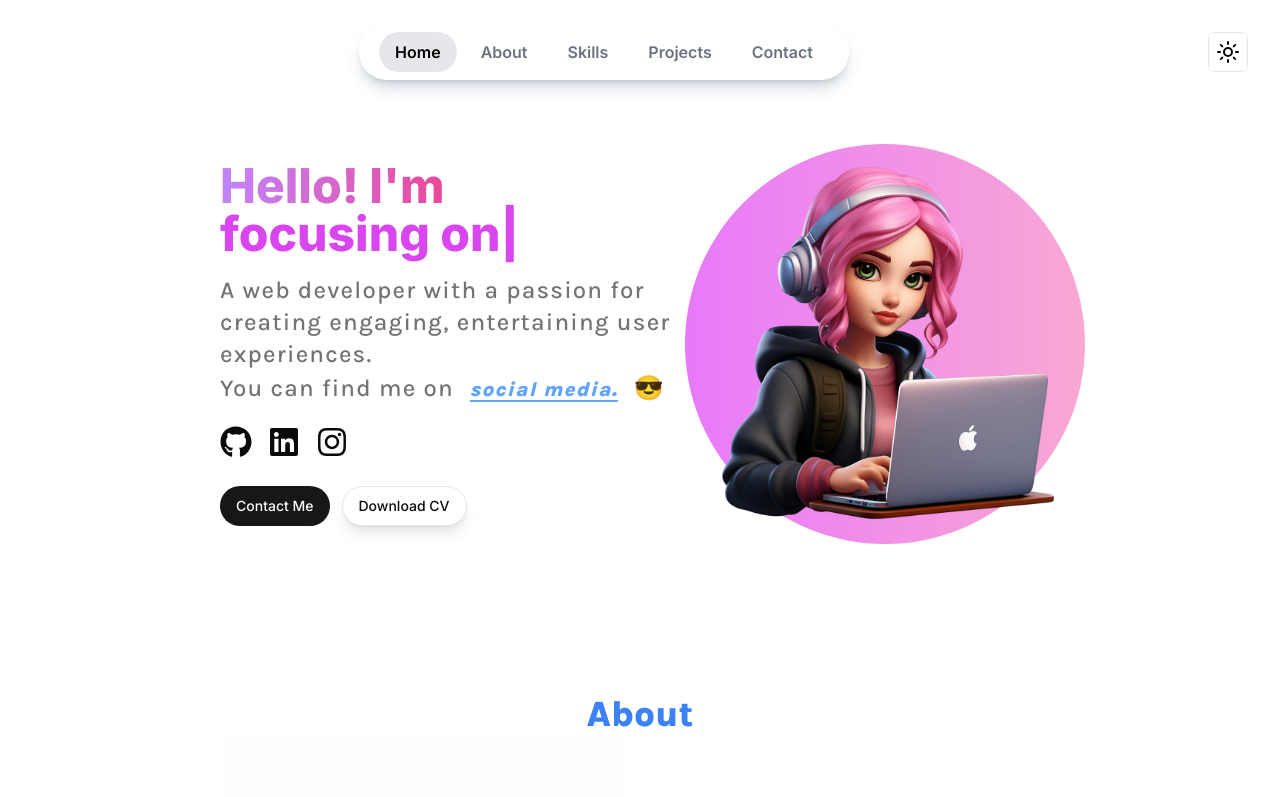
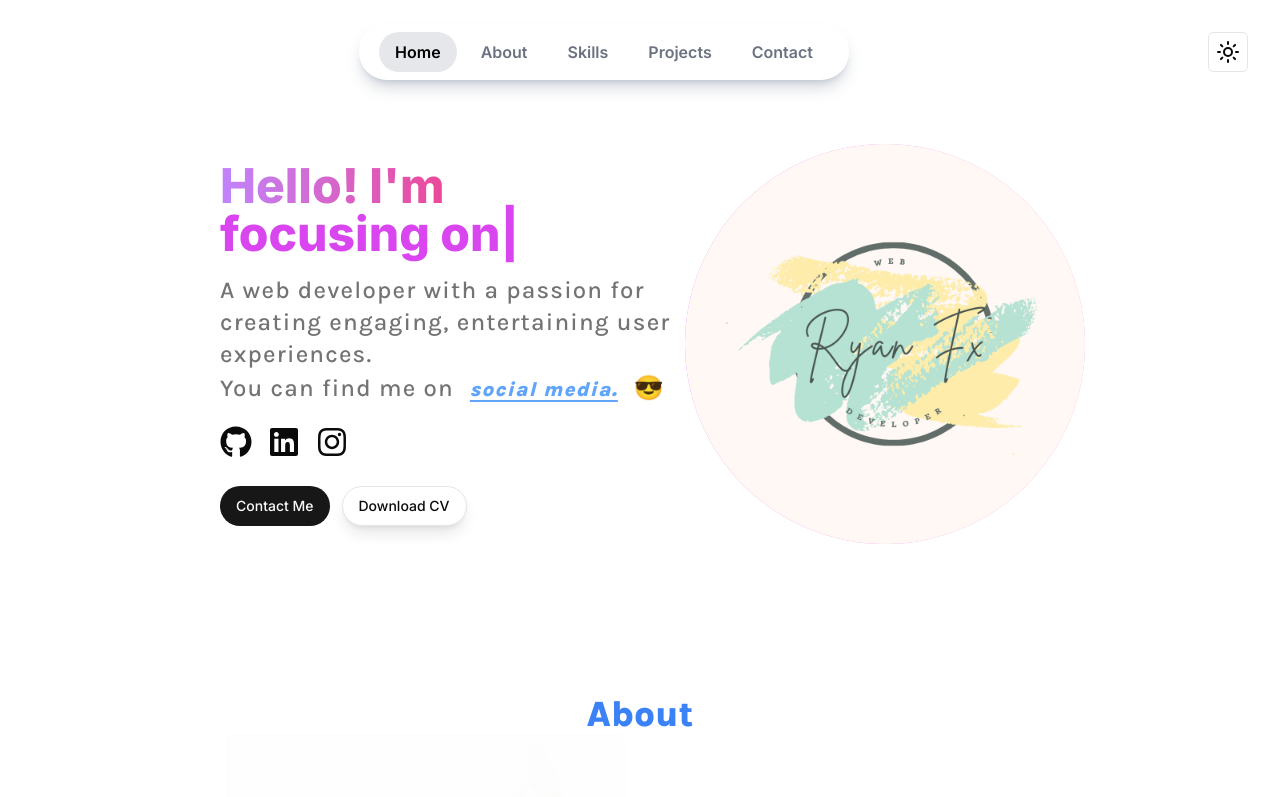
Before and after one commit to Ryan-Fx/ryan-portfolio-nextjs, a Next.js app: page / in a window 1280 px wide. Shown: the top 797 px of the page. Built offline with nearby package versions, Linux system fonts and the light colour scheme.

Commit message:
change hero img

```diff
--- a/src/components/Hero.tsx
+++ b/src/components/Hero.tsx
@@ -105,10 +105,11 @@ export default function Hero() {
         <div className="col-span-5 place-self-center group">
           <div className="rounded-full group-hover:scale-110 group-hover:-rotate-12 transition duration-700 bg-gradient-to-r from-fuchsia-400 to-pink-300 dark:bg-gradient-to-r dark:from-fuchsia-900 dark:to-pink-900 w-[250px] h-[250px] lg:w-[400px] lg:h-[400px]">
             <Image
-              src={"/images/hero.png"}
+              src={"/images/logo.png"}
               width={500}
               height={500}
               alt={"Hero"}
+              className="rounded-full"
             />
           </div>
         </div>
```
Also changed, not shown: public/images/logo.png (added).
